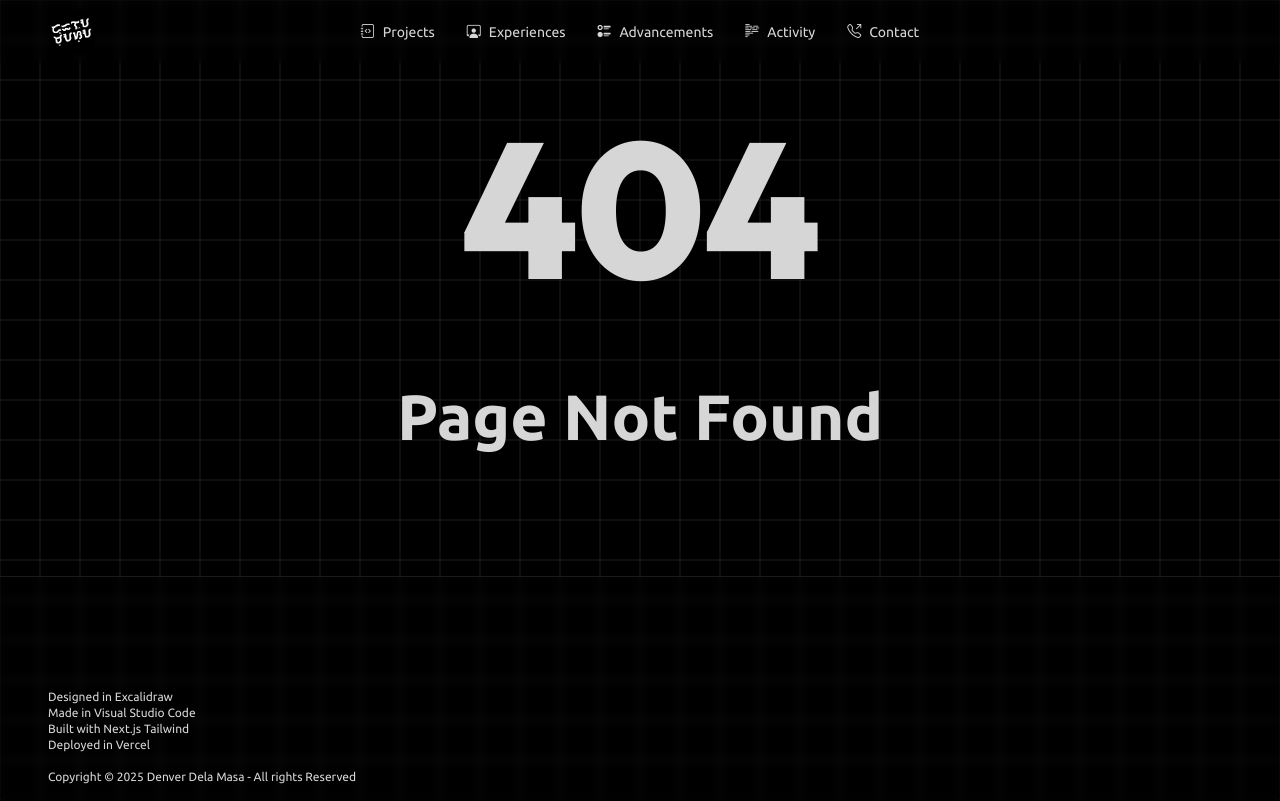
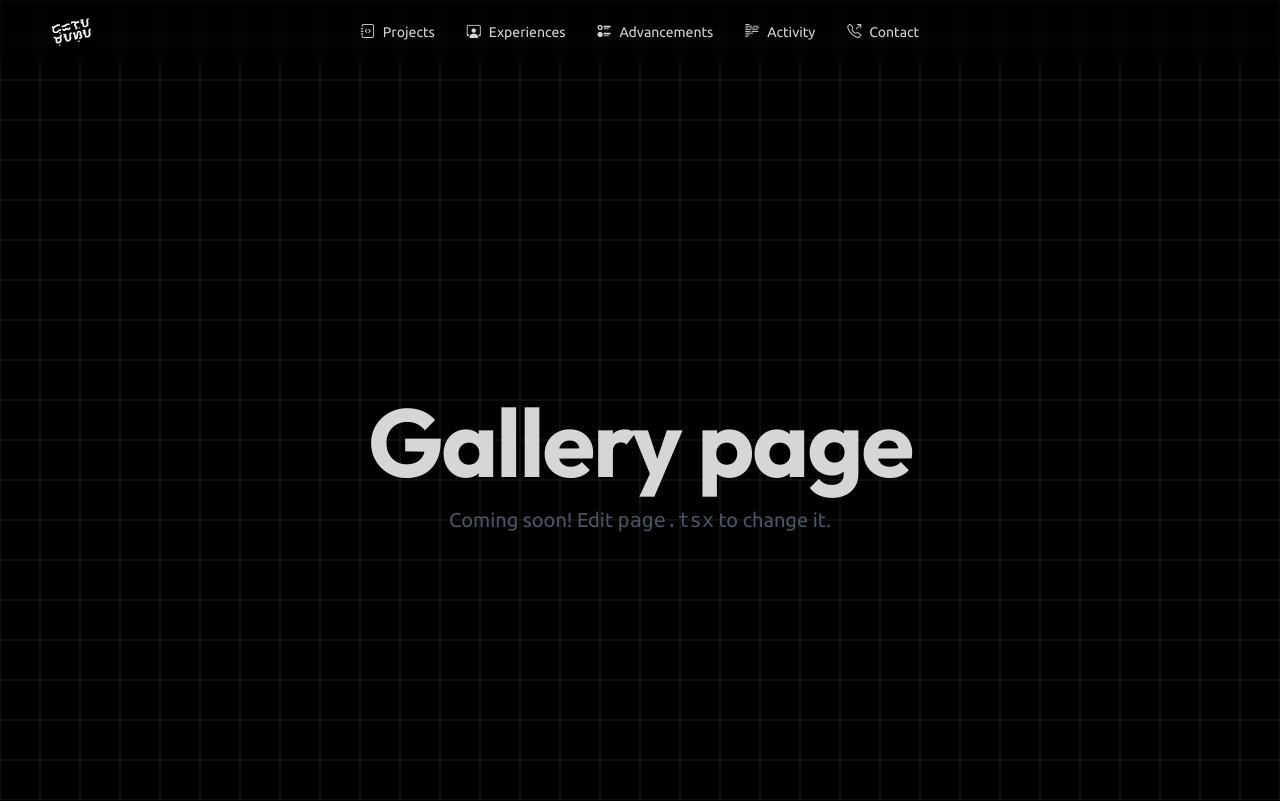
Before and after one commit to denverdelamasa/portfolio-v2, a Next.js app: page /gallery in a window 1280 px wide. Before the commit this address had no page. Shown: the top 801 px of the page. Built offline with nearby package versions, Linux system fonts and the light colour scheme.

Commit message:
feat: gallery page created

```diff
--- /dev/null
+++ b/src/app/gallery/page.tsx
@@ -0,0 +1,10 @@
+export default function Gallery() {
+  return (
+    <main className="min-h-[100vh] flex flex-col items-center justify-center p-24">
+      <h1 className="text-8xl font-bold">Gallery page</h1>
+      <p className="text-xl mt-4 text-gray-600">
+        Coming soon! Edit <code>page.tsx</code> to change it.
+      </p>
+    </main>
+  );
+}
```
